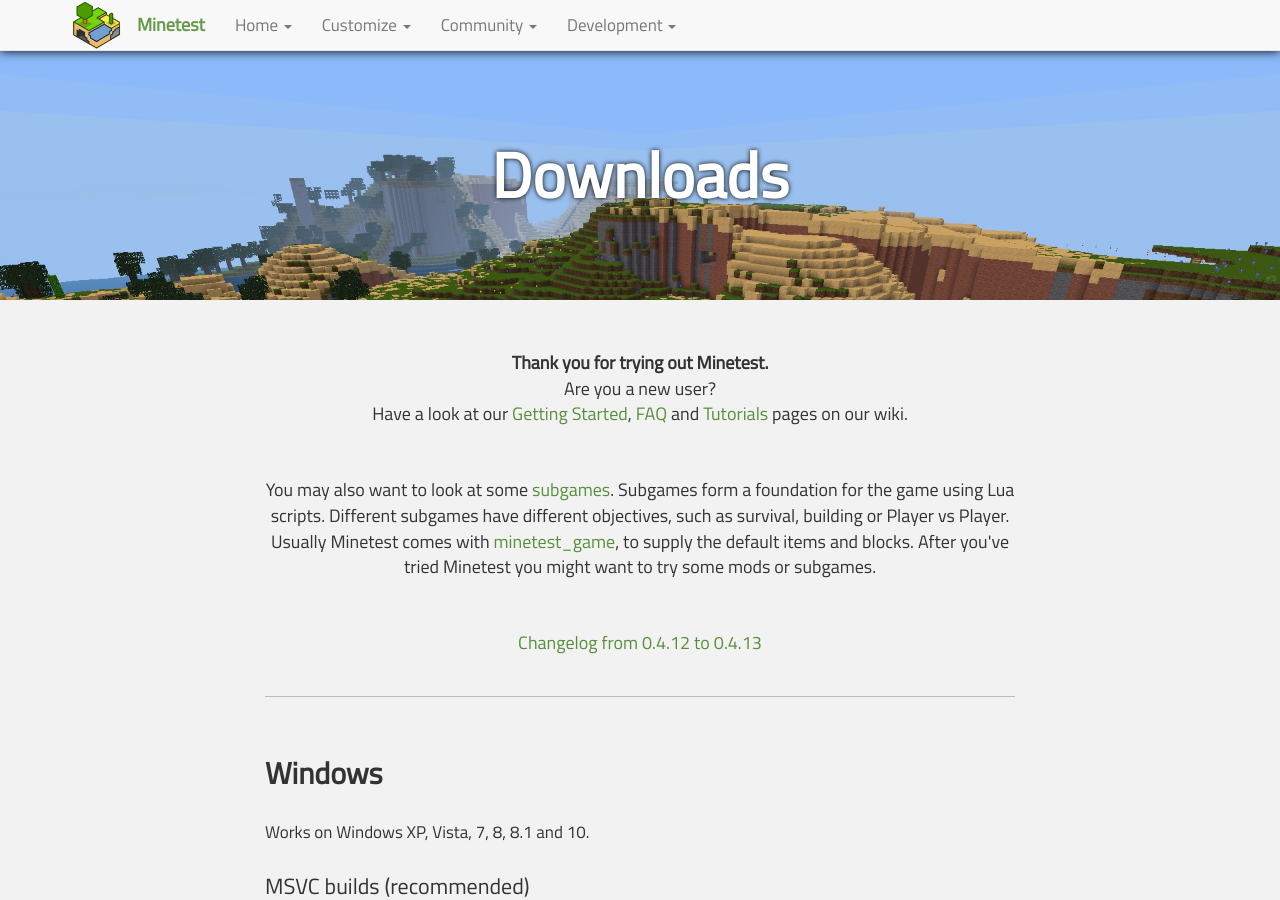
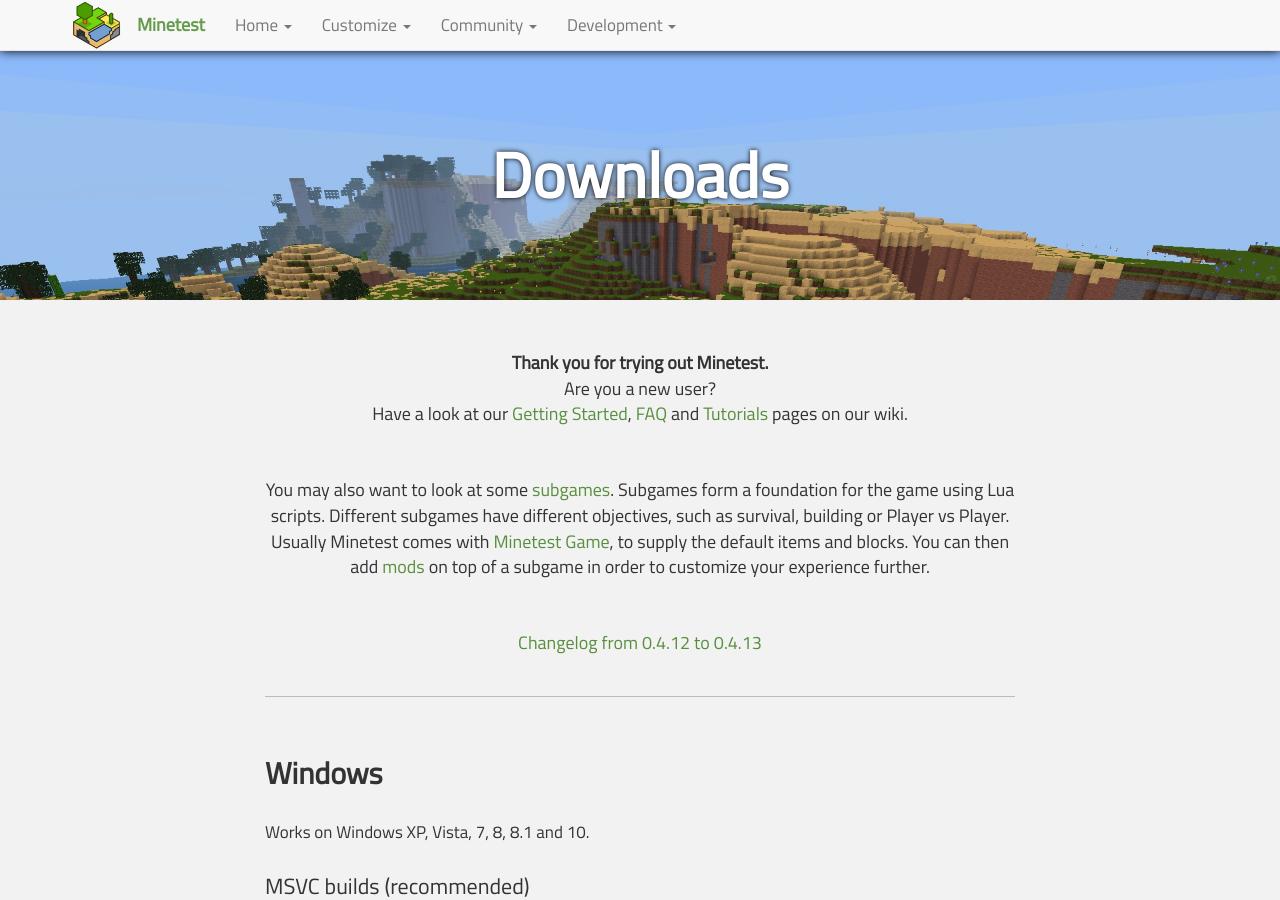
Before and after one commit to minetest/minetest.github.io, a Jekyll site: the page built from downloads.html, in a window 1280 px wide and 900 px high. Built offline with Jekyll 4.4.1, drawn with Linux system fonts in a browser that asks for light colours; comment, search, counter and statistics services are not loaded.

Commit message:
Re-word Subgame section

```diff
--- a/downloads.html
+++ b/downloads.html
@@ -16,7 +16,7 @@ redirect_from:
 
 <p class="intro">
   You may also want to look at some <a href="https://forum.minetest.net/viewforum.php?f=15">subgames</a>. Subgames form a foundation for the game using Lua scripts. Different subgames have different objectives, such as survival, building or Player vs Player.
-  Usually Minetest comes with <a href="https://github.com/minetest/minetest_game">minetest_game</a>, to supply the default items and blocks. After you've tried Minetest you might want to try some mods or subgames.
+  Usually Minetest comes with <a href="https://github.com/minetest/minetest_game">Minetest Game</a>, to supply the default items and blocks. You can then add <a href="http://iminetest.net/customize/#mods">mods</a> on top of a subgame in order to customize your experience further.
 </p>
 
 <p class="intro">
```
